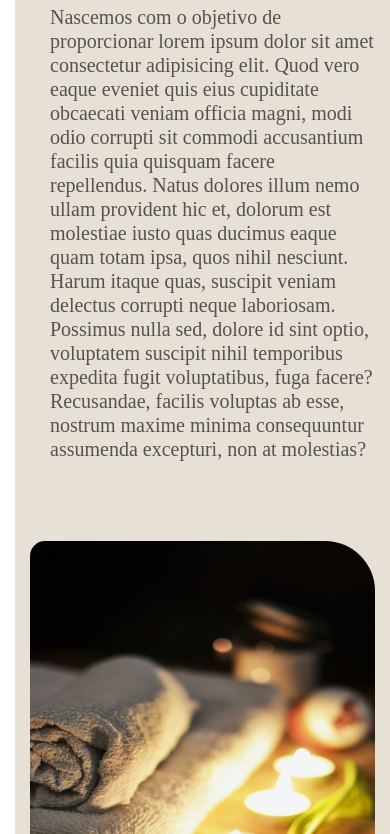
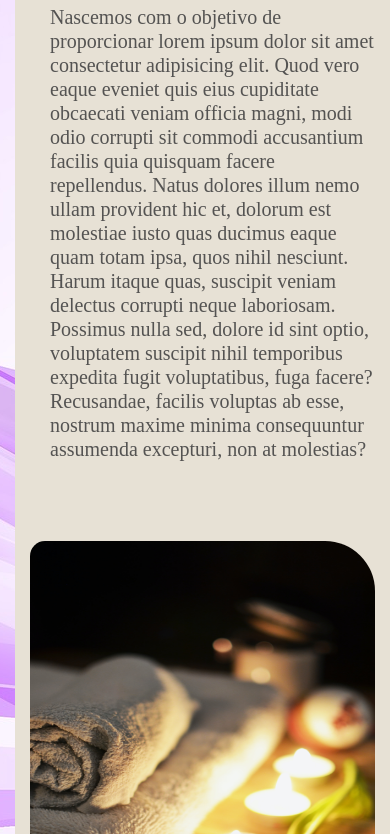
Before and after one commit to alexaniatoma/html--clinica-estetica, a plain HTML site: page index.html in a window 390 px wide. Shown: the part 384-1218 px from the top of the page. Drawn offline with Linux system fonts and the light colour scheme; a web font is replaced by a local one.

Commit message:
ajustado css

```diff
--- a/style.css
+++ b/style.css
@@ -337,16 +337,7 @@ form label, form legend {
 
 
 @media (max-width:800px) {
-
-
-    .wrapper {
-        width:100%;
-        background-image:none;
-        background-color:#fff;
-
-    }
-
-    .menu-fixo {
+  .menu-fixo {
         display: flex;
         flex-direction: row;
         color:hsl(0, 86%, 3%);
```
